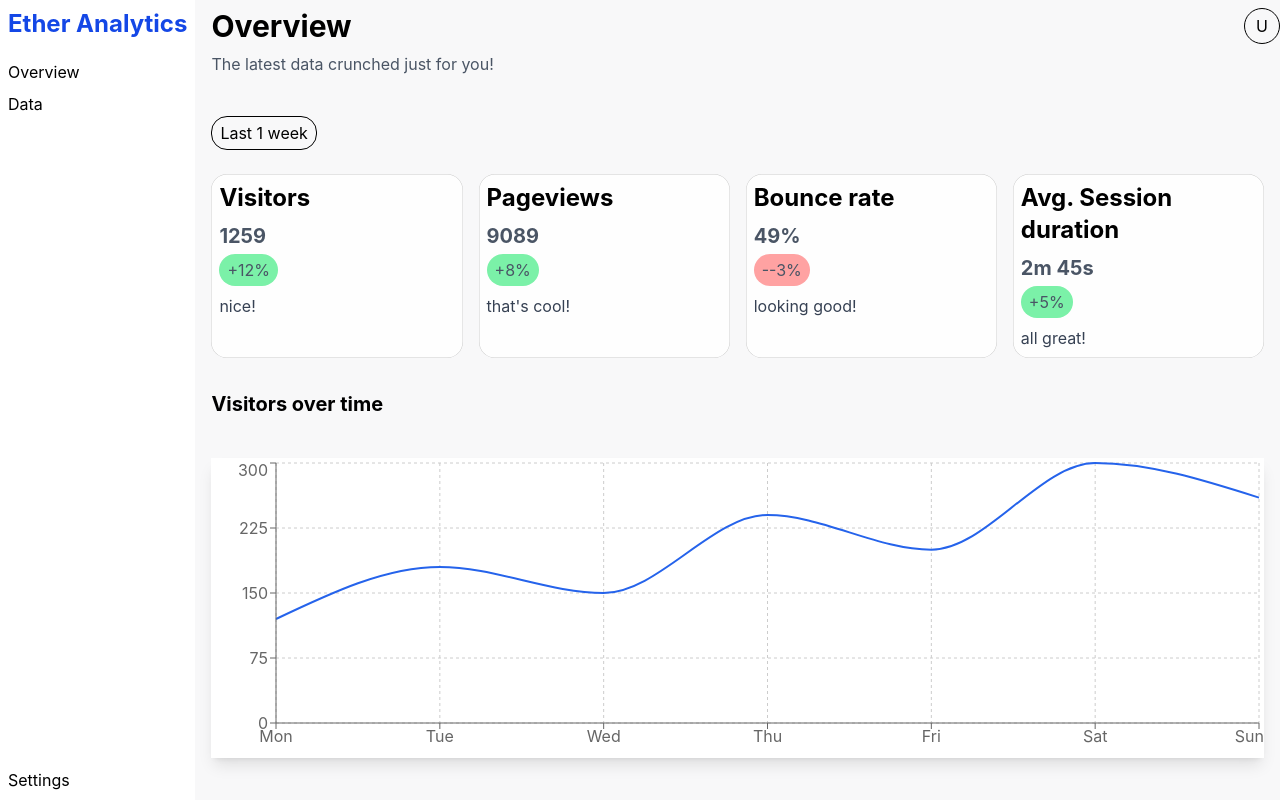
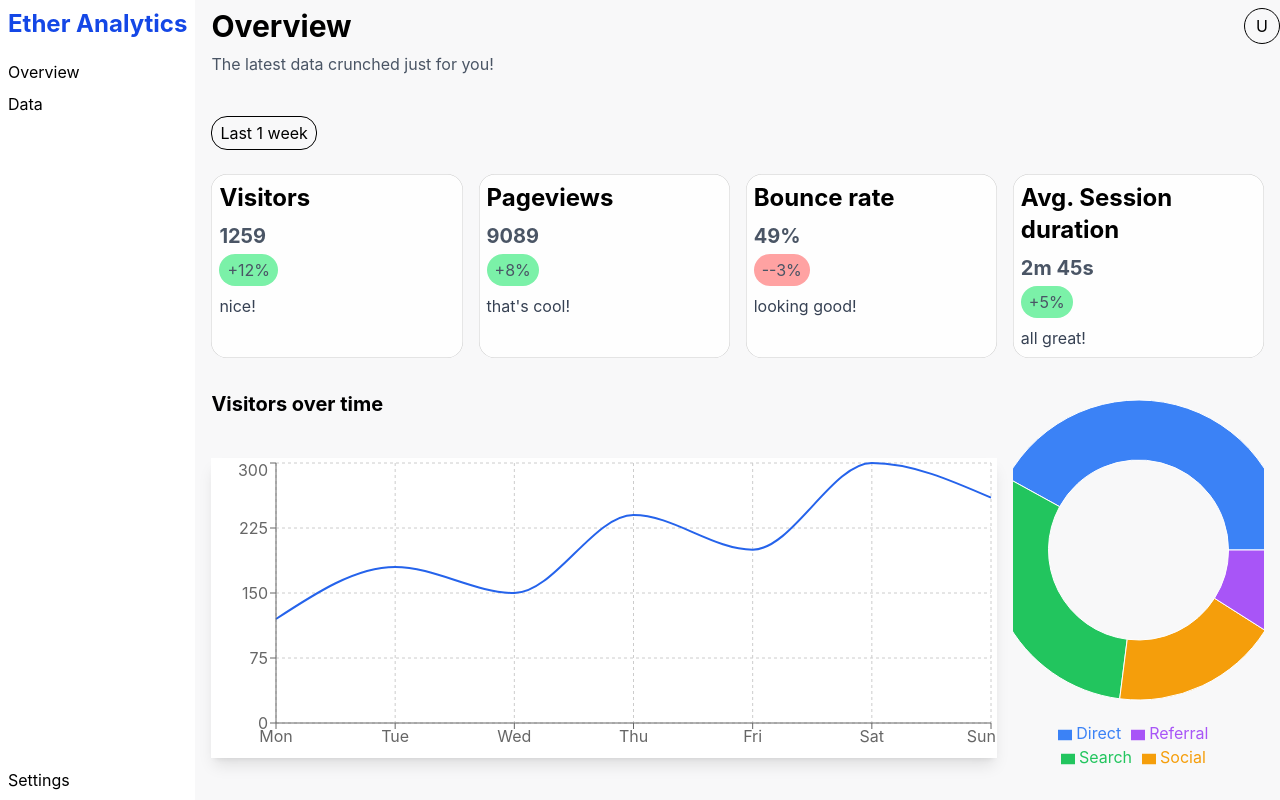
Before and after one commit to BlueOceanVale/ether-analytics, a React (Vite) app: page / in a window 1280 px wide. Built offline with nearby package versions, Linux system fonts and the light colour scheme.

Commit message:
feat: add a donut chart showing traffic sources(mock data)

```diff
--- /dev/null
+++ b/src/components/ui/TrafficSourcesChart.tsx
@@ -0,0 +1,29 @@
+import {
+    Pie,
+    PieChart,
+    Tooltip,
+    ResponsiveContainer,
+    Legend,
+} from "recharts";
+
+import { trafficSources } from "../../data/mock";
+
+export default function TrafficSourcesChart() {
+    return (
+        <div>
+            <ResponsiveContainer height={400} width="100%">
+                <PieChart >
+                    <Pie
+                        data={trafficSources}
+                        dataKey="visitors"
+                        outerRadius={150}
+                        innerRadius={90}
+                        nameKey="source"
+                    />
+                    <Tooltip />
+                    <Legend />
+                </PieChart>
+            </ResponsiveContainer>
+        </div>
+    )
+}
--- a/src/data/mock.ts
+++ b/src/data/mock.ts
@@ -34,8 +34,8 @@ export const visitorData = [
 ];
 
 export const trafficSources = [
-    { source: "Direct", visitors: 420 },
-    { source: "Search", visitors: 310 },
-    { source: "Social", visitors: 180 },
-    { source: "Referral", visitors: 90 },
-]
+    { source: "Direct", visitors: 420, fill: "#3b82f6" },
+    { source: "Search", visitors: 310, fill: "#22c55e" },
+    { source: "Social", visitors: 180, fill: "#f59e0b" },
+    { source: "Referral", visitors: 90, fill: "#a855f7" },
+];
--- a/src/pages/Dashboard.tsx
+++ b/src/pages/Dashboard.tsx
@@ -3,6 +3,7 @@ import Sidebar from "../components/layout/Sidebar.tsx";
 import Card from "../components/ui/MetricCard.tsx";
 import { metrics } from "../data/mock.ts"
 import VisitorChart from "../components/ui/VisitorChart.tsx";
+import TrafficSourcesChart from "../components/ui/TrafficSourcesChart.tsx";
 
 export default function Dashboard() {
     return (
@@ -16,8 +17,11 @@ export default function Dashboard() {
                     {metrics.map((metric) => (
                         <Card key={metric.title} {...metric} />
                     ))}
-                    <div className="col-span-full">
+                    <div className="col-span-3">
                         <VisitorChart />
+                    </div>
+                    <div className="col-span-1">
+                        <TrafficSourcesChart />
                     </div>
                 </section>
             </div>
```
